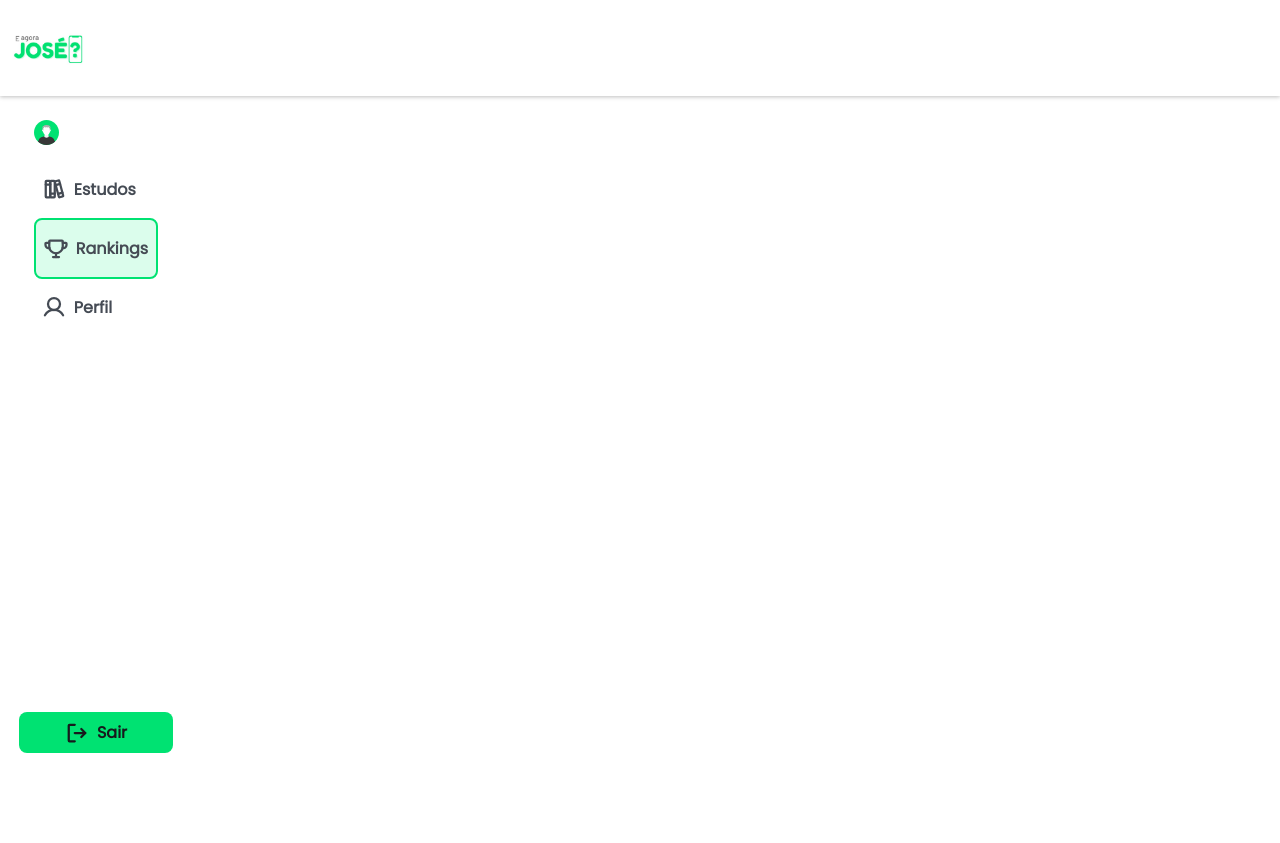
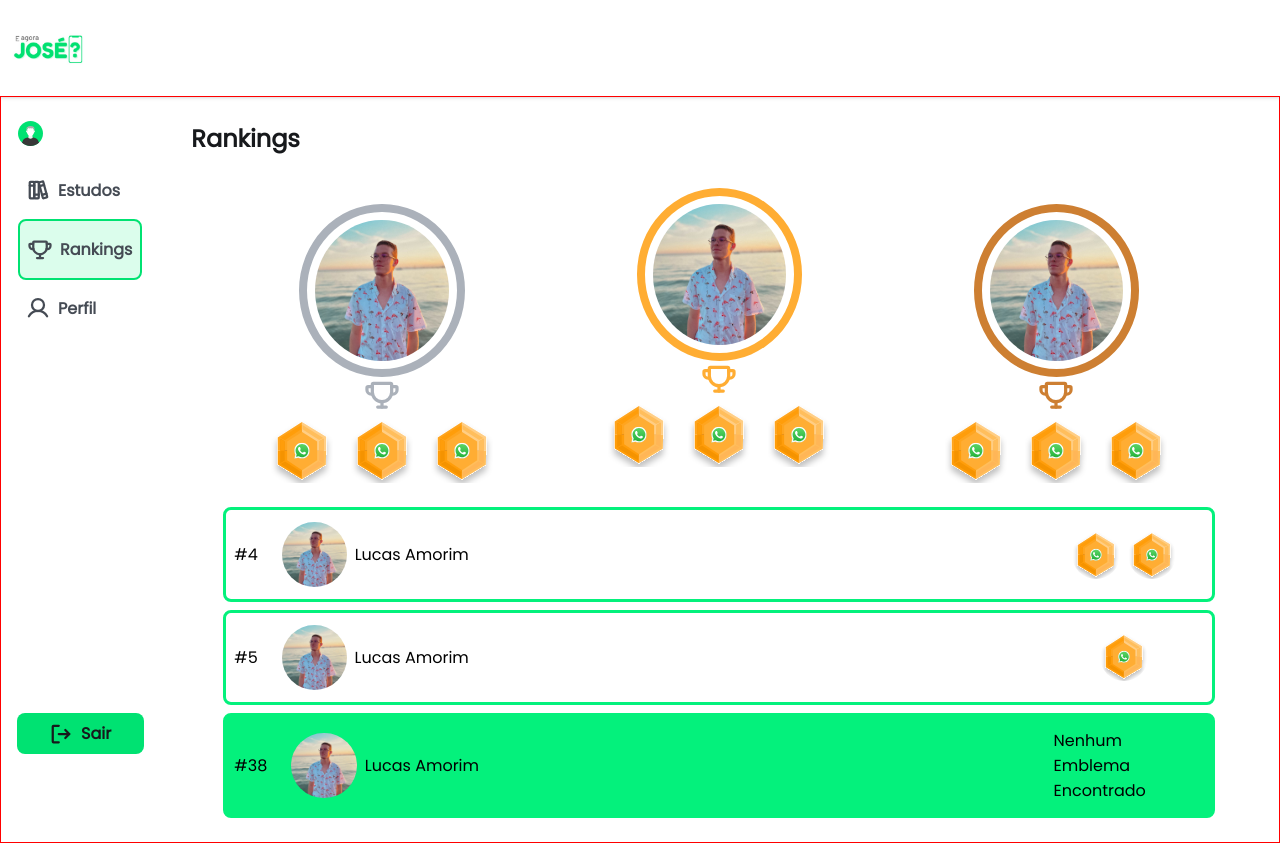
Before and after one commit to ThiagoBonito/and-now-jose, a React (Vite) app: page /Rankings in a window 1280 px wide. Before the commit the page ends 800 px from the top, so only its background shows below. Built offline with nearby package versions, Linux system fonts and the light colour scheme.

Commit message:
feat(*): ranking page

```diff
--- a/src/pages/Home/styles.ts
+++ b/src/pages/Home/styles.ts
@@ -135,6 +135,9 @@ export const RankingsContainer = styled.div`
           }
         }
       }
+      .user:nth-child(3) {
+        background-color: ${(props) => props.theme["green-300"]};
+      }
     }
   }
 
--- a/src/pages/Rankings/index.tsx
+++ b/src/pages/Rankings/index.tsx
@@ -1,5 +1,10 @@
 import { Sidebar } from "../../components/Sidebar";
-import { RankingContainer } from "./styles";
+import { RankingContainer, RankingsContainer, User } from "./styles";
+
+import AmorimPhoto from "../../assets/amorim.jpg";
+import GoldWhatsApp from "../../assets/whatsapp-gold.svg";
+
+import { Trophy } from "phosphor-react";
 
 export const Rankings = () => {
   const storedEmail = localStorage.getItem("userEmail");
@@ -8,6 +13,77 @@ export const Rankings = () => {
   return (
     <RankingContainer>
       <Sidebar name={storedFullName ?? ""} />
+      <RankingsContainer>
+        <h1>Rankings</h1>
+        <div className="rankingCard">
+          <div className="topUsers">
+            <div className="users">
+              <User color={"silver-500"}>
+                <img src={AmorimPhoto} />
+                <Trophy size={42} color={"#ABB1BA"} weight="bold" />
+                <div>
+                  <img src={GoldWhatsApp} />
+                  <img src={GoldWhatsApp} />
+                  <img src={GoldWhatsApp} />
+                </div>
+              </User>
+              <User color={"gold-500"}>
+                <img src={AmorimPhoto} />
+                <Trophy size={42} color={"#FFAD33"} weight="bold" />
+                <div>
+                  <img src={GoldWhatsApp} />
+                  <img src={GoldWhatsApp} />
+                  <img src={GoldWhatsApp} />
+                </div>
+              </User>
+              <User color={"cooper-500"}>
+                <img src={AmorimPhoto} />
+                <Trophy size={42} color={"#CD7F32"} weight="bold" />
+                <div>
+                  <img src={GoldWhatsApp} />
+                  <img src={GoldWhatsApp} />
+                  <img src={GoldWhatsApp} />
+                </div>
+              </User>
+            </div>
+          </div>
+          <div className="restUsers">
+            <div className="user">
+              <div>
+                <p>#4</p>
+                <img src={AmorimPhoto} />
+                <p>Lucas Amorim</p>
+              </div>
+              <div className="rewards">
+                <img src={GoldWhatsApp} />
+                <img src={GoldWhatsApp} />
+              </div>
+            </div>
+            <div className="user">
+              <div>
+                <p>#5</p>
+                <img src={AmorimPhoto} />
+                <p>Lucas Amorim</p>
+              </div>
+              <div className="rewards">
+                <img src={GoldWhatsApp} />
+              </div>
+            </div>
+            <div className="user">
+              <div>
+                <p>#38</p>
+                <img src={AmorimPhoto} />
+                <p>Lucas Amorim</p>
+              </div>
+              <div className="rewards">
+                <p style={{ fontWeight: "normal", fontSize: "1rem" }}>
+                  Nenhum Emblema Encontrado
+                </p>
+              </div>
+            </div>
+          </div>
+        </div>
+      </RankingsContainer>
     </RankingContainer>
   );
 };
--- a/src/pages/Rankings/styles.ts
+++ b/src/pages/Rankings/styles.ts
@@ -1,11 +1,132 @@
 import styled from "styled-components";
+import { defaultTheme } from "../../styles/themes/default";
+
+type UserProps = {
+  color: keyof typeof defaultTheme;
+};
 
 export const RankingContainer = styled.div`
   display: flex;
   flex: 1;
+  border: 1px solid red;
 
   @media (max-width: 425px) {
     flex-direction: column;
     padding: 0 2rem;
   }
 `;
+
+export const RankingsContainer = styled.div`
+  display: flex;
+  flex: 1 !important;
+  flex-direction: column;
+  margin: 0 2rem;
+  height: fit-content;
+
+  h1 {
+    margin-top: 1.5rem;
+    font-size: 1.5rem;
+    color: ${(props) => props.theme["black-300"]};
+  }
+
+  .rankingCard {
+    display: flex;
+    flex: 1;
+    flex-direction: column;
+    align-items: center;
+    margin: 1rem;
+    height: 50vh;
+    border-radius: 8px;
+
+    .topUsers {
+      display: flex;
+      flex-direction: row;
+      width: 100%;
+      height: 60%;
+      margin: 1rem 0;
+
+      .users {
+        display: flex;
+        flex: 1;
+        justify-content: space-between;
+        gap: 0.25rem;
+        padding: 0 0.5rem;
+      }
+    }
+    .restUsers {
+      display: flex;
+      width: 100%;
+      flex-direction: column;
+
+      .user {
+        display: flex;
+        flex: 1;
+        justify-content: space-around;
+        align-items: center;
+        padding: 0.75rem 0.5rem;
+        margin: 0 1rem 0.5rem 1rem;
+        border: 3px solid ${(props) => props.theme["green-300"]};
+        border-radius: 8px;
+
+        div {
+          display: flex;
+          align-items: center;
+          gap: 0.5rem;
+
+          p:nth-child(1) {
+            padding-right: 1rem;
+          }
+
+          img {
+            width: 8%;
+            border-radius: 50%;
+          }
+        }
+        .rewards {
+          display: flex;
+          flex: 1 !important;
+          align-items: center;
+          justify-content: center;
+
+          img {
+            width: 3rem;
+            height: 3rem;
+          }
+        }
+      }
+
+      .user:nth-child(3) {
+        background-color: ${(props) => props.theme["green-300"]};
+      }
+    }
+  }
+`;
+
+export const User = styled.div<UserProps>`
+  display: flex;
+  flex: 0.4;
+  flex-direction: column;
+  justify-content: center;
+  align-items: center;
+  margin-bottom: ${(props) => (props.color === "gold-500" ? "1rem" : "0")};
+  margin-top: ${(props) => (props.color !== "gold-500" ? "1rem" : "0")};
+
+  img {
+    width: 40%;
+    height: 60%;
+    padding: 0.5rem;
+    border: 8px solid ${(props) => props.theme[`${props.color}`]};
+    border-radius: 50%;
+  }
+  div {
+    display: flex;
+    flex: 1;
+
+    img {
+      width: 4rem;
+      height: 4rem;
+      border: none;
+      border-radius: 0;
+    }
+  }
+`;
```
Also changed, not shown: src/assets/whatsapp-gold.svg (added).
